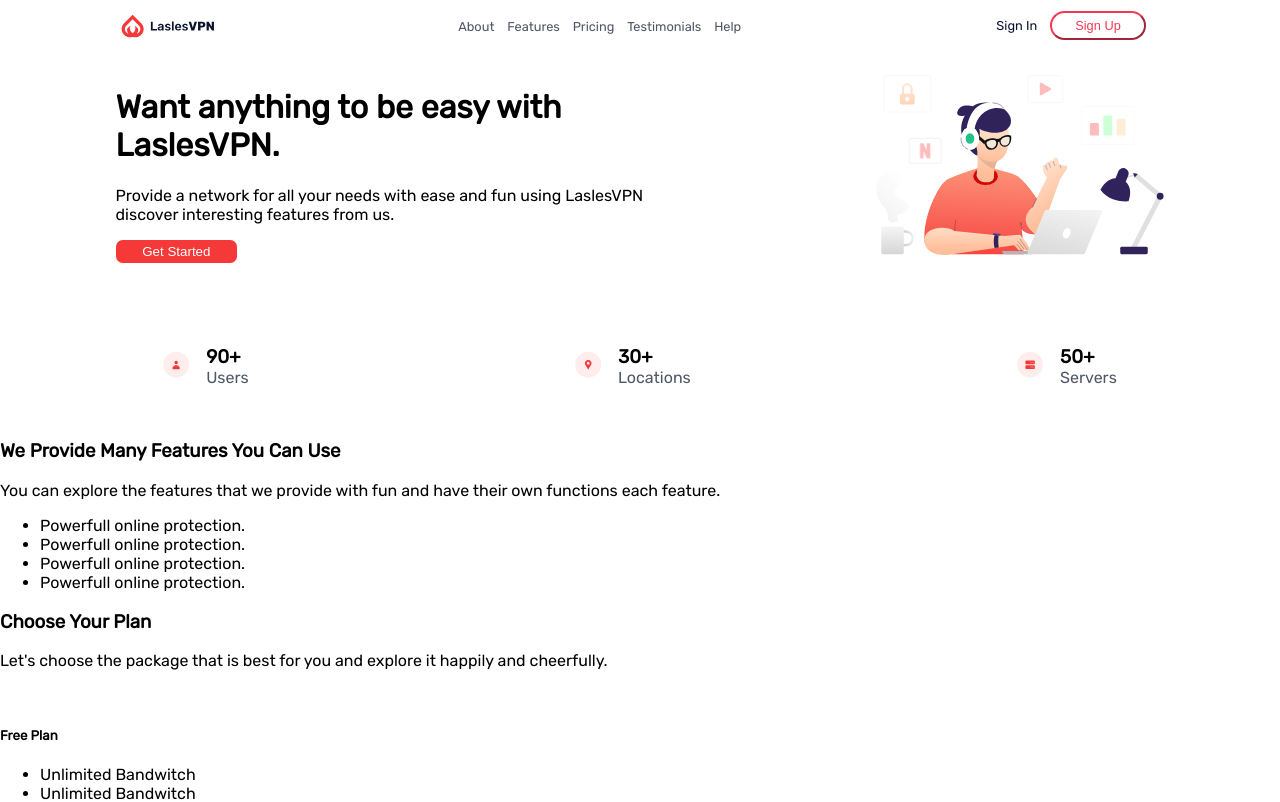
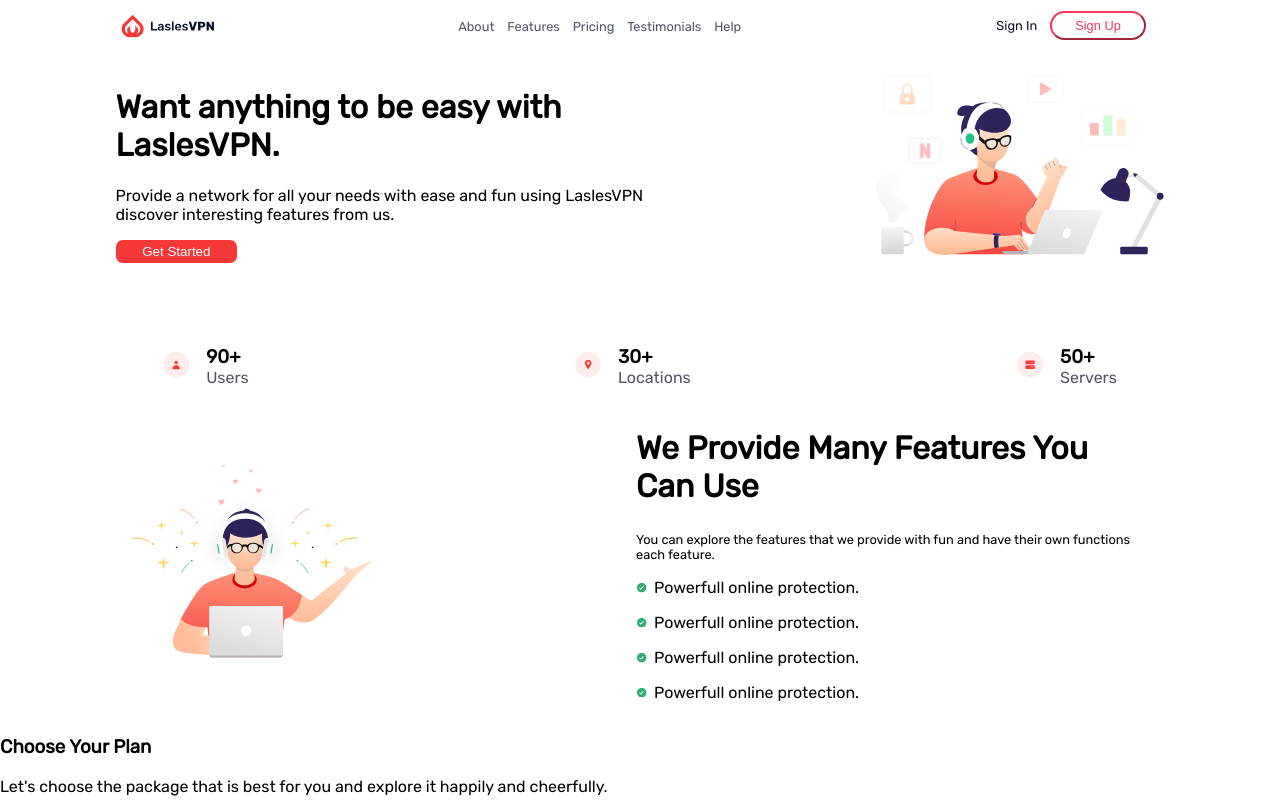
Before and after one commit to prudhviraj-793/RAB, a React (Create React App) app: page / in a window 1280 px wide. Shown: the top 802 px of the page. Built offline with nearby package versions, Linux system fonts and the light colour scheme.

Commit message:
services completed

```diff
--- a/src/components/Services.js
+++ b/src/components/Services.js
@@ -1,13 +1,16 @@
 import React from "react";
+import ill2 from "../Assets/Illustration 2.svg";
+import styles from "../styles/Services.module.css";
 
 function Services() {
   return (
-    <div>
-      <img src="" alt="" />
-      <h3>We Provide Many Features You Can Use</h3>
+    <div className={styles.container}>
+      <img src={ill2} alt="ill2" />
+      <div className={styles.services}>
+        <h2>We Provide Many Features You Can Use</h2>
         <p>
-        You can explore the features that we provide with fun and have their own
-        functions each feature.
+          You can explore the features that we provide with fun and have their
+          own functions each feature.
         </p>
         <ul>
           <li>Powerfull online protection.</li>
@@ -16,6 +19,7 @@
           <li>Powerfull online protection.</li>
         </ul>
       </div>
+    </div>
   );
 }
 
--- /dev/null
+++ b/src/styles/Services.module.css
@@ -0,0 +1,30 @@
+.container {
+  display: flex;
+  justify-content: space-around;
+}
+
+.conatiner img {
+  width: 50%;
+}
+
+.services {
+  width: 40%;
+}
+
+.services h2 {
+  font-size: 2rem;
+}
+
+.services p {
+  font-size: 0.8rem;
+}
+
+.services ul {
+  padding: 0;
+}
+
+.services li {
+  list-style: url("../Assets/Vector.svg");
+  list-style-position: inside;
+  margin-bottom: 1em;
+}
```
Also changed, not shown: src/Assets/Vector.svg (added). Lines whose indentation alone changed are shown as unchanged.
